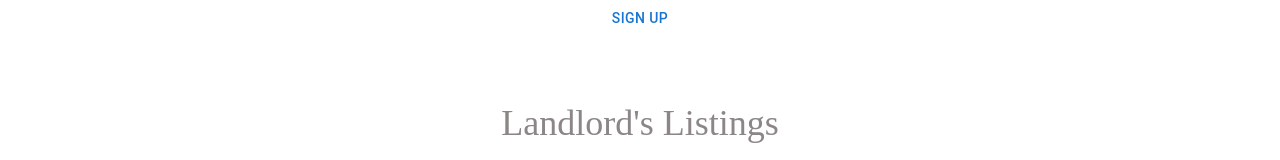
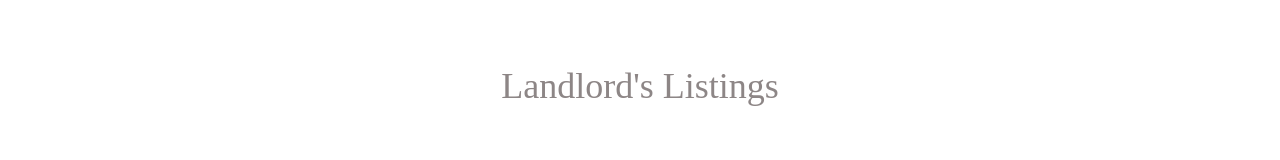
Before and after one commit to CSE-210-Team-14/Coastal-Casa-Finder-web, a React (Create React App) app: page / in a window 1280 px wide. Shown: the top 160 px of the page. Built offline with nearby package versions, Linux system fonts and the light colour scheme.

Commit message:
Fixing router build issue

```diff
--- a/src/App.js
+++ b/src/App.js
@@ -1,16 +1,17 @@
 import "./App.scss";
-import React, { useState } from "react";
-import Button from "@mui/material/Button";
-import SignUp from "./SignUpContainer";
-import { Routes, Route } from "react-router-dom";
+import React from "react";
+// import Button from "@mui/material/Button";
+// import SignUp from "./SignUpContainer";
+import { Routes, Route, BrowserRouter } from "react-router-dom";
 import Listings from "./containers/landlord/listings";
 import ListingInfo from "./containers/landlord/listingInfo";
 import ListingSearch from "./containers/landlord/listingSearch";
 import ApplicationInfo from "./containers/landlord/applicationInfo";
 
 function App() {
-  const [showSignUp, setShowSignUp] = useState(false);
+  // const [showSignUp, setShowSignUp] = useState(false);
   return (
+    <BrowserRouter>
       <div className="App">
         {/* <header className="App-header">
         <img src={logo} className="App-logo" alt="logo" />
@@ -27,12 +28,12 @@ function App() {
         </a>
       </header> */}
         {/* <div>Here</div> */}
+        {/* <div>
           <div>
-        <div>
-          <Button onClick={() => setShowSignUp(true)}>Sign Up</Button>
+            <Button onClick={() => setShowSignUp(!showSignUp)}>Sign Up</Button>
           </div>
           {showSignUp && <SignUp />}
-      </div>
+        </div> */}
         <Routes>
           <Route exact path="/" element={<Listings />} />
           <Route path="/listingInfo" element={<ListingInfo />} />
@@ -40,6 +41,7 @@ function App() {
           <Route path="/application" element={<ApplicationInfo />} />
         </Routes>
       </div>
+    </BrowserRouter>
   );
 }
 
--- a/src/index.js
+++ b/src/index.js
@@ -1,16 +1,13 @@
-import React from 'react';
-import ReactDOM from 'react-dom/client';
-import './index.scss';
-import App from './App';
-import reportWebVitals from './reportWebVitals';
-import {BrowserRouter} from 'react-router-dom';
+import React from "react";
+import ReactDOM from "react-dom/client";
+import "./index.scss";
+import App from "./App";
+import reportWebVitals from "./reportWebVitals";
 
-const root = ReactDOM.createRoot(document.getElementById('root'));
+const root = ReactDOM.createRoot(document.getElementById("root"));
 root.render(
   <React.StrictMode>
-    <BrowserRouter>
-      <App />
-    </BrowserRouter>
+    <App />
   </React.StrictMode>
 );
 
```
Lines whose indentation alone changed are shown as unchanged.
